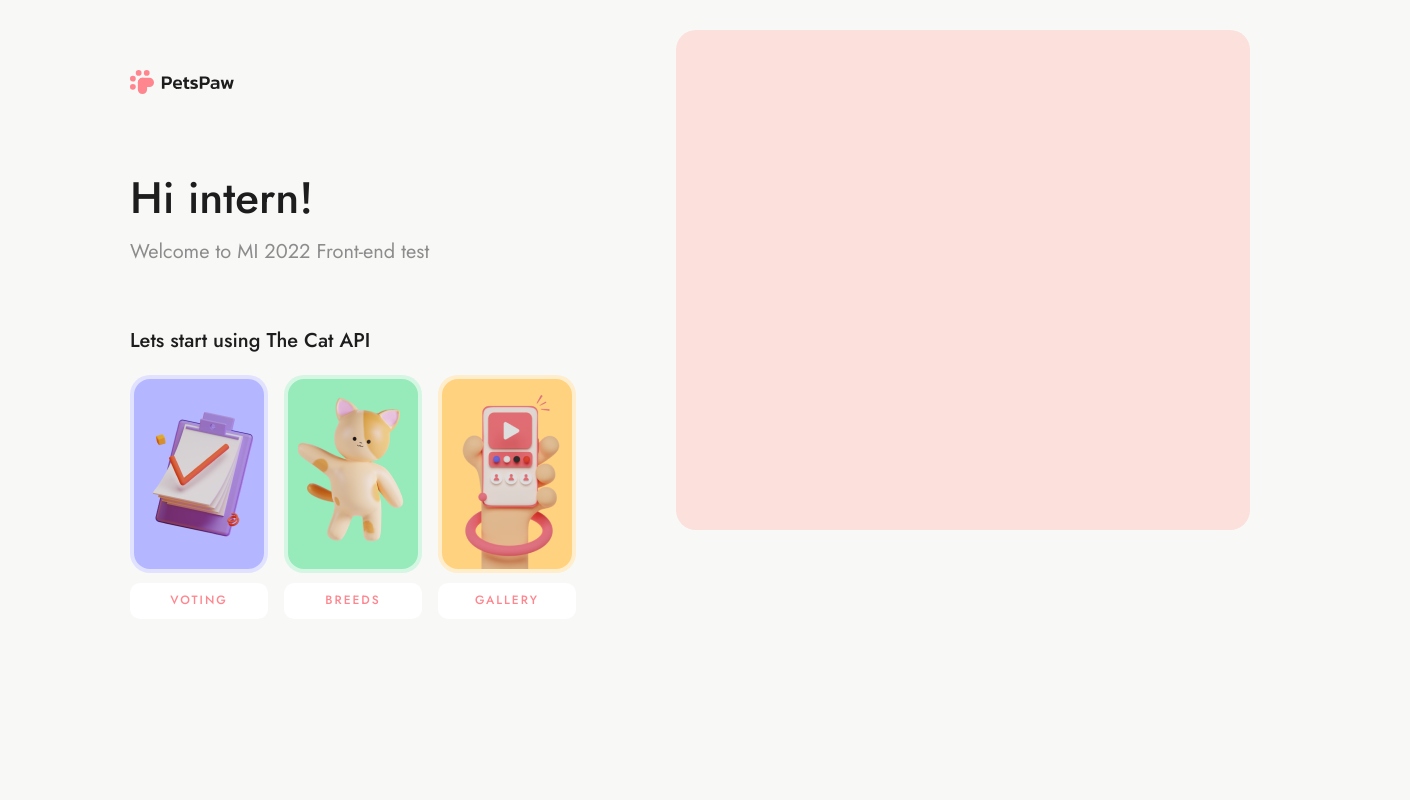
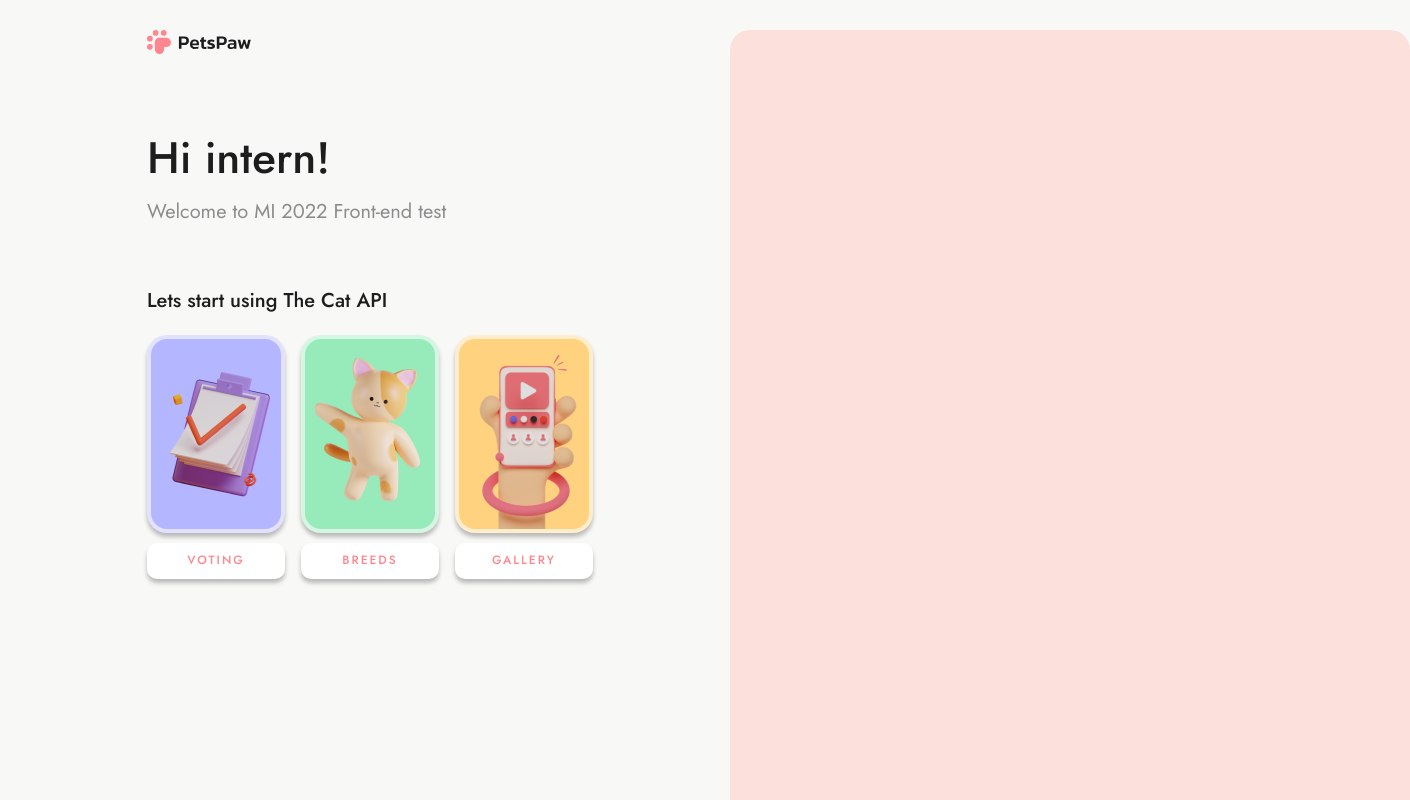
Before and after one commit to VladyslavLata/cat-api, a Next.js app: page / in a window 1280 px wide. Shown: the top 800 px of the page, 1410 px wide, since content can reach past the window. Built offline with nearby package versions, Linux system fonts and the light colour scheme.

Commit message:
add styles in navigation

```diff
--- a/components/AsideBar/Aside.styled.tsx
+++ b/components/AsideBar/Aside.styled.tsx
@@ -1,6 +1,6 @@
 import styled from "styled-components";
 
 export const AppBar = styled.aside`
-
+margin-right: ${p=>p.theme.space[7]}px;
 
 `
--- a/components/Container/Container.styled.tsx
+++ b/components/Container/Container.styled.tsx
@@ -6,16 +6,7 @@ display: flex;
 margin-right: auto;
 margin-left: auto;
 
-  ::after {
-    content: "";
-    display: block;
-    flex-grow: 1;
-    /* width: 680px; */
-    height: 500px;
-    border-radius: ${p=>p.theme.radii.m};
 
-    background-color: ${p=>p.theme.colors.bgAccentSecondary};
-  }
 
 @media screen and (min-width:1440px)  {
     width: 1440px;
--- a/components/Heder/Header.styled.tsx
+++ b/components/Heder/Header.styled.tsx
@@ -1,5 +1,5 @@
 import styled from "styled-components";
 
 export const Header = styled.header`
-padding: ${p => `${p.theme.space[10]}px ${p.theme.space[14]}px ${p.theme.space[0]}px`}
+padding-left: ${p => `${p.theme.space[15]}px` };
 `
--- a/components/Hero/Hero.styled.tsx
+++ b/components/Hero/Hero.styled.tsx
@@ -1,5 +1,5 @@
 import styled from "styled-components";
 
 export const Section = styled.section`
-  padding: ${p => `${p.theme.space[13]}px ${p.theme.space[14]}px`}
+  padding: ${p => `${p.theme.space[13]}px ${p.theme.space[15]}px`}
 `
--- a/components/Navigation/Navigation.styled.tsx
+++ b/components/Navigation/Navigation.styled.tsx
@@ -1,11 +1,16 @@
 import styled from "styled-components";
 import { INavLink } from "../../types/types";
+import Link from "next/link";
 import defaultCat from "../../public/breeds.png";
 import { Text } from "../Text/Text.styled";
 
 export const List = styled.ul`
   display: flex;
   gap: ${(p) => p.theme.space[5]}px;
+`;
+
+export const Item = styled.li`
+width: 138px;
 `;
 
 export const LinkTitle = styled(Text)`
@@ -16,18 +21,15 @@ border-radius: ${p=>p.theme.radii.s};
 text-transform: uppercase;
 text-align: center;
 letter-spacing: 2px;
+box-shadow: ${p=>p.theme.shadows.boxShadow};
 `
 
-export const Item = styled.li`
-width: 138px;
-`;
 
 export const Wrapp = styled.div<Pick<INavLink, "bgColor" | "img">>`
 width: 138px;
 
   ::before {
     content: "";
-    box-sizing: border-box;
     display: block;
     width: 138px;
     height: 198px;
@@ -36,10 +38,25 @@ width: 138px;
         ? p.theme.colors[`${p.bgColor}`]
         : p.theme.colors.bgAccentSecondary};
     background-image: url(${(p) => p.img ? `${p.img.src}` : `${defaultCat.src}`});
-    background-position: bottom  -4px left;
+    background-position: bottom -4px left;
     background-repeat: no-repeat;
     border: ${(p) => p.theme.borders.l};
     border-color: ${(p) => p.theme.colors.bgBorder};
     border-radius: ${(p) => p.theme.radii.m};
+    box-shadow: ${p => p.theme.shadows.boxShadow};
   }
 `;
+
+export const NavLink = styled(Link)`
+:hover, :focus {
+   & ${LinkTitle} {
+box-shadow: none;
+background-color: ${p=>p.theme.colors.bgAccentSecondary};
+  }
+
+   & ${Wrapp}::before {
+    border-color: ${p=>p.theme.colors.bgPrimary};
+box-shadow: none;
+   }
+}
+`
--- a/components/Navigation/Navigation.tsx
+++ b/components/Navigation/Navigation.tsx
@@ -18,7 +18,7 @@ export const Navigation: FC<IProps> = ({ navLinks }) => {
     <SC.List>
       {navLinks.map(({ path, bgColor, img, text }) => (
         <SC.Item key={path}>
-          <Link href={path}>
+          <SC.NavLink href={path}>
             <SC.Wrapp bgColor={bgColor} img={img}>
               <SC.LinkTitle
                 fs={"s"}
@@ -29,7 +29,7 @@ export const Navigation: FC<IProps> = ({ navLinks }) => {
                 {text}
               </SC.LinkTitle>
             </SC.Wrapp>
-          </Link>
+          </SC.NavLink>
         </SC.Item>
       ))}
     </SC.List>
--- a/constants/styled.d.tsx
+++ b/constants/styled.d.tsx
@@ -52,5 +52,8 @@ declare module "styled-components" {
       // lg: string;
       // round: string;
     };
+    shadows: {
+    boxShadow: string;
+  }
   }
 }
--- a/constants/theme.tsx
+++ b/constants/theme.tsx
@@ -16,7 +16,7 @@ export const theme: DefaultTheme = {
     bgBorder: "rgba(255, 255, 255, 0.6)",
 
   },
-  space: [0, 4, 5, 10, 15, 16, 18, 20, 25, 30, 40, 50, 60, 75, 100],
+  space: [0, 4, 5, 10, 15, 16, 18, 20, 25, 30, 40, 50, 60, 75, 100, 117],
   fonts: {
     body: 'Jost, sans-serif',
   },
@@ -52,4 +52,7 @@ export const theme: DefaultTheme = {
     // lg: '16px',
     // round: '50%',
   },
+  shadows: {
+    boxShadow: "0 4px 4px rgba(0, 0, 0, 0.25)",
+  }
 };
--- a/pages/_app.tsx
+++ b/pages/_app.tsx
@@ -1,4 +1,5 @@
 import "../styles/globals.css";
+import * as SC from "../styles/App.styled";
 import type { AppProps } from "next/app";
 import { Jost } from "@next/font/google";
 import { ThemeProvider } from "styled-components";
@@ -23,7 +24,9 @@ export default function App({ Component, pageProps }: AppProps) {
       <ThemeProvider theme={theme}>
         <Container>
           <AsideBar />
-          <Component {...pageProps} />
+          <SC.MainContent>
+            <Component {...pageProps} />
+          </SC.MainContent>
         </Container>
       </ThemeProvider>
     </>
--- /dev/null
+++ b/styles/App.styled.tsx
@@ -0,0 +1,15 @@
+import styled from "styled-components";
+
+export const MainContent = styled.main`
+  ::after {
+    content: "";
+    display: block;
+    box-sizing: border-box;
+    width: 680px;
+    min-height: 840px;
+    height: 500px;
+    border-radius: ${(p) => p.theme.radii.m};
+
+    background-color: ${(p) => p.theme.colors.bgAccentSecondary};
+  }
+`;
--- a/styles/globals.css
+++ b/styles/globals.css
@@ -14,6 +14,13 @@ a {
 }
 
 * {
+  box-sizing: border-box;
+}
+
+*::before,
+*::after {
+  margin: 0;
+  padding: 0;
   box-sizing: border-box;
 }
 
```
Also changed, not shown: styles/Home.module.css (deleted, +0 -130 lines).
